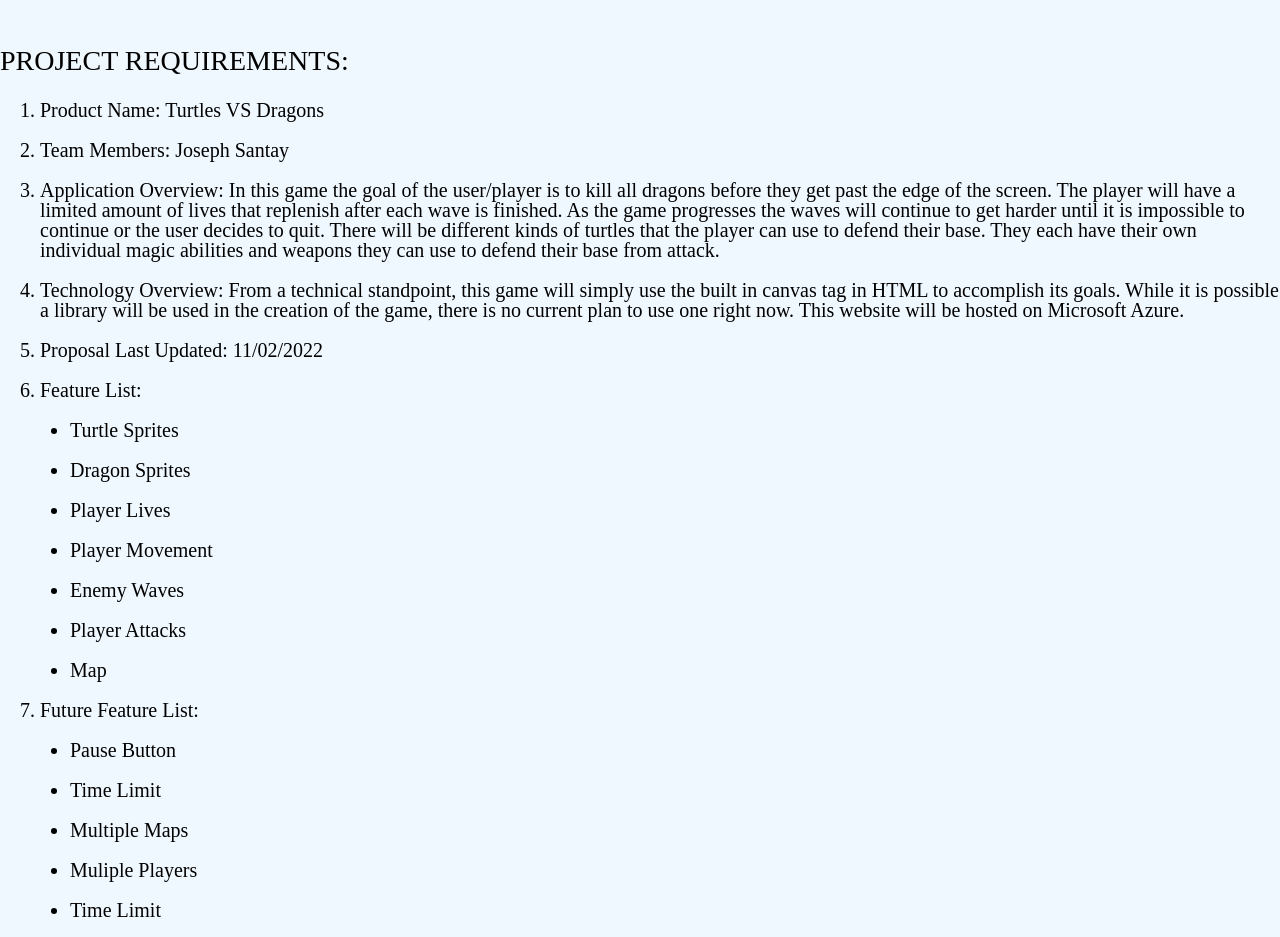
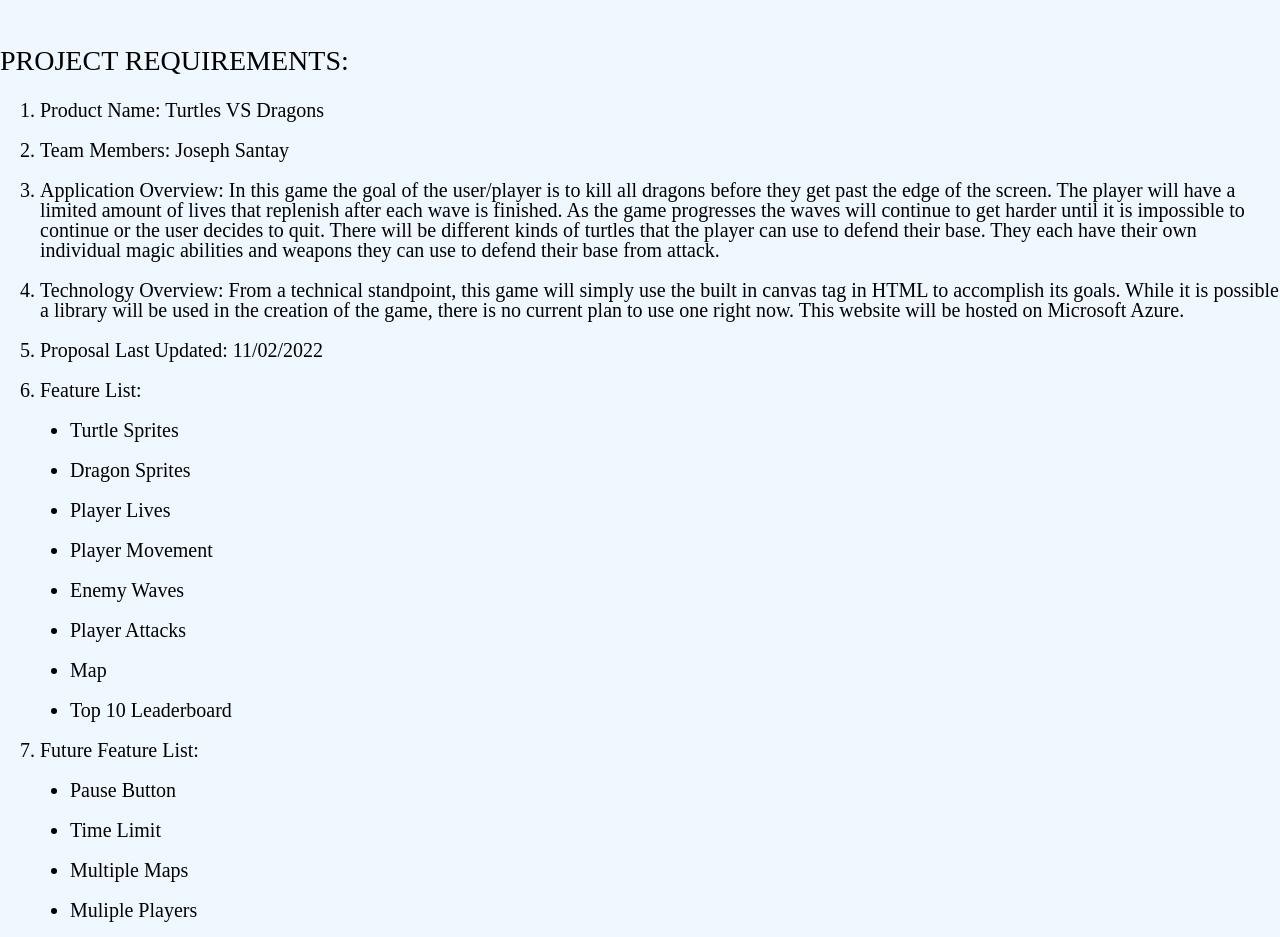
Before and after one commit to StringJoe/final-project-proposal-js, a website: page static/index.html in a window 1280 px wide. Shown: the part 139-1076 px from the top of the page. Drawn offline with Linux system fonts and the light colour scheme.

Commit message:
add another item to feature list

```diff
--- a/static/index.html
+++ b/static/index.html
@@ -48,6 +48,7 @@
                         <li>Enemy Waves</li>
                         <li>Player Attacks</li>
                         <li>Map</li>
+                        <li>Top 10 Leaderboard</li>
                     </ul>
                 </li>
                 <li>Future Feature List:
```
